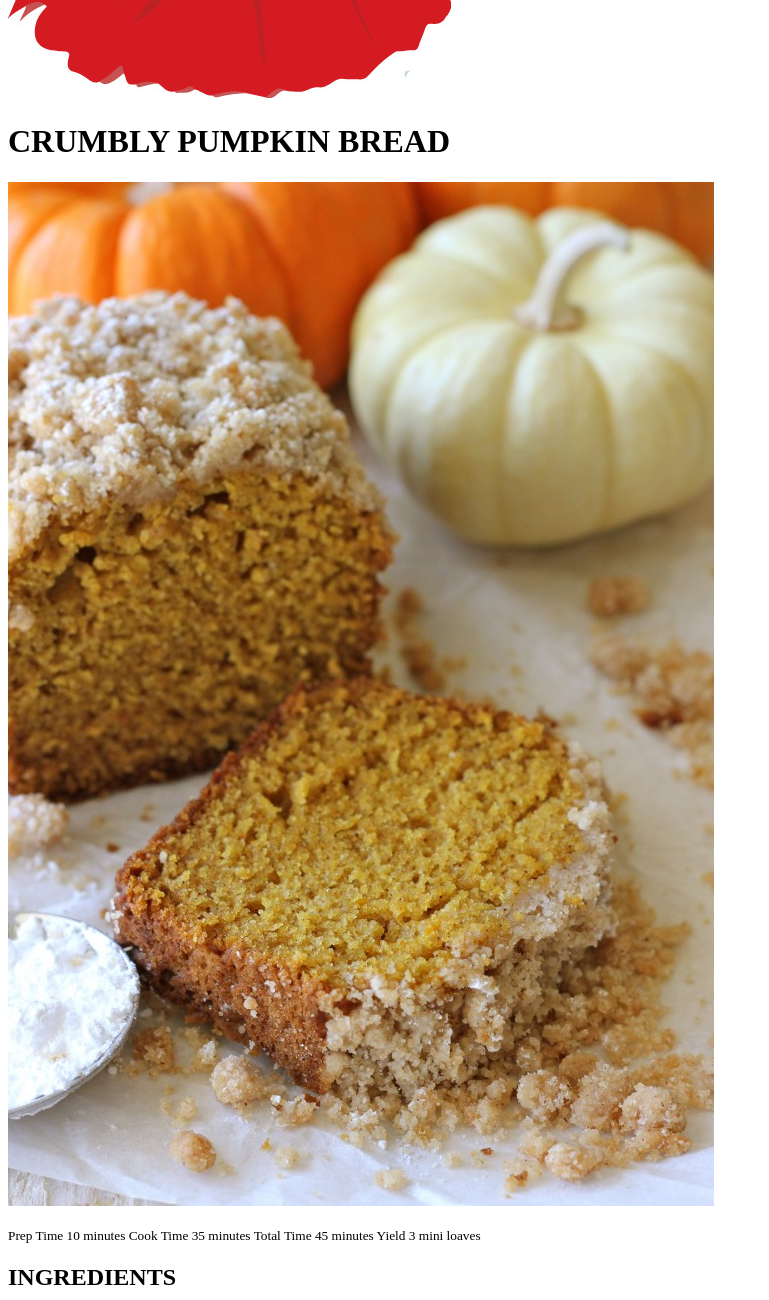
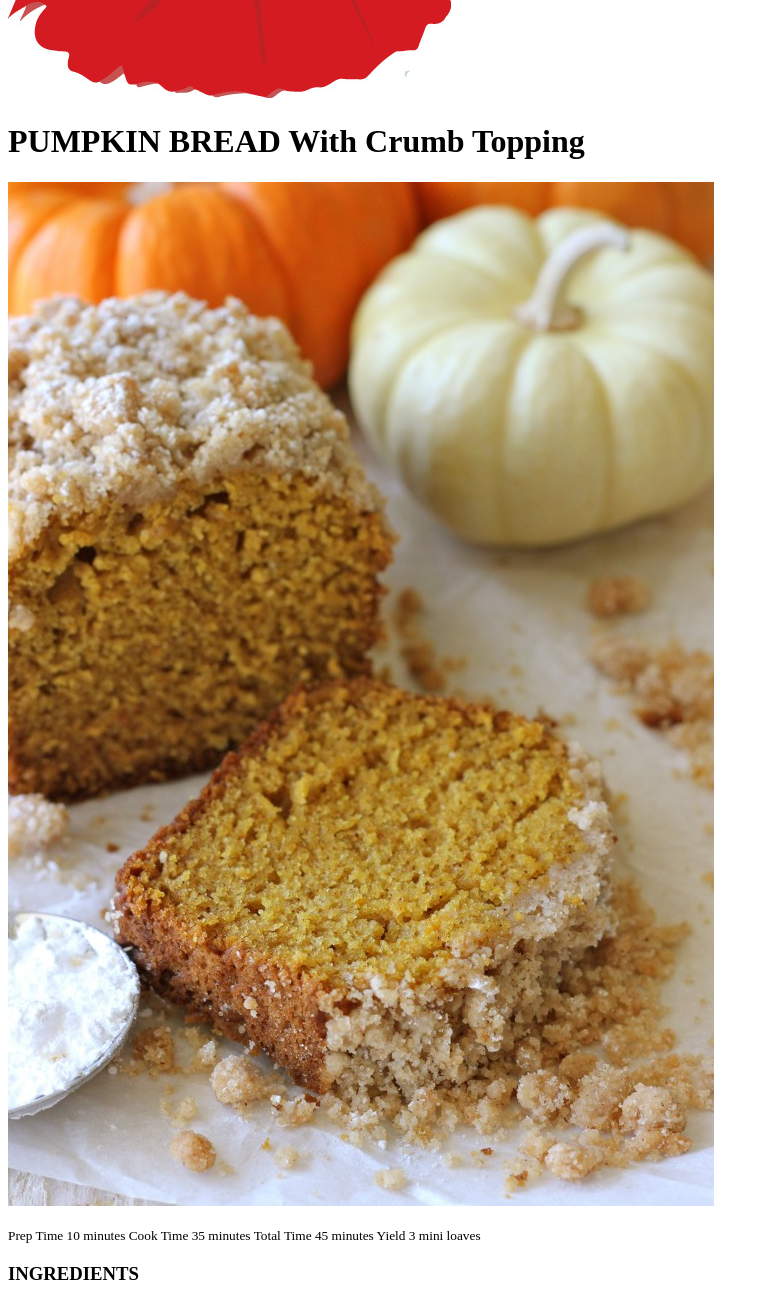
Before and after one commit to aesposito12/Art336-boilerplate, a plain HTML site: page index.html in a window 1280 px wide. Shown: the part 780-2080 px from the top of the page, without its empty margins (0-769 px from the left). Drawn offline with Linux system fonts and the light colour scheme.

Commit message:
esposito_divine_and_delicious_blog part 2

```diff
--- a/index.html
+++ b/index.html
@@ -16,7 +16,7 @@
         </ul>
         </nav>
         <img src="img/Divine%20and%20Delicious.jpg">
-<h1>CRUMBLY PUMPKIN BREAD</h1>
+<h1>PUMPKIN BREAD With Crumb Topping</h1>
         <img src="img/pumpkin-bread.jpg">
 <p><small>Prep Time
 10 minutes
@@ -27,7 +27,7 @@ Total Time
 Yield
 3 mini loaves</small></p>
 
-<h2>INGREDIENTS</h2>
+<h3>INGREDIENTS</h3>
 <ul>
 <li>1 cup all-purpose flour</li>
 <li>3/4 cup whole wheat pastry flour</li>
--- a/scss/_base.scss
+++ b/scss/_base.scss
@@ -0,0 +1,10 @@
+body{
+font: body-font-regular;
+fontSize:14px;
+color:$color;
+}
+
+h1{
+color:red;
+font:body-font-bold;
+}
```
